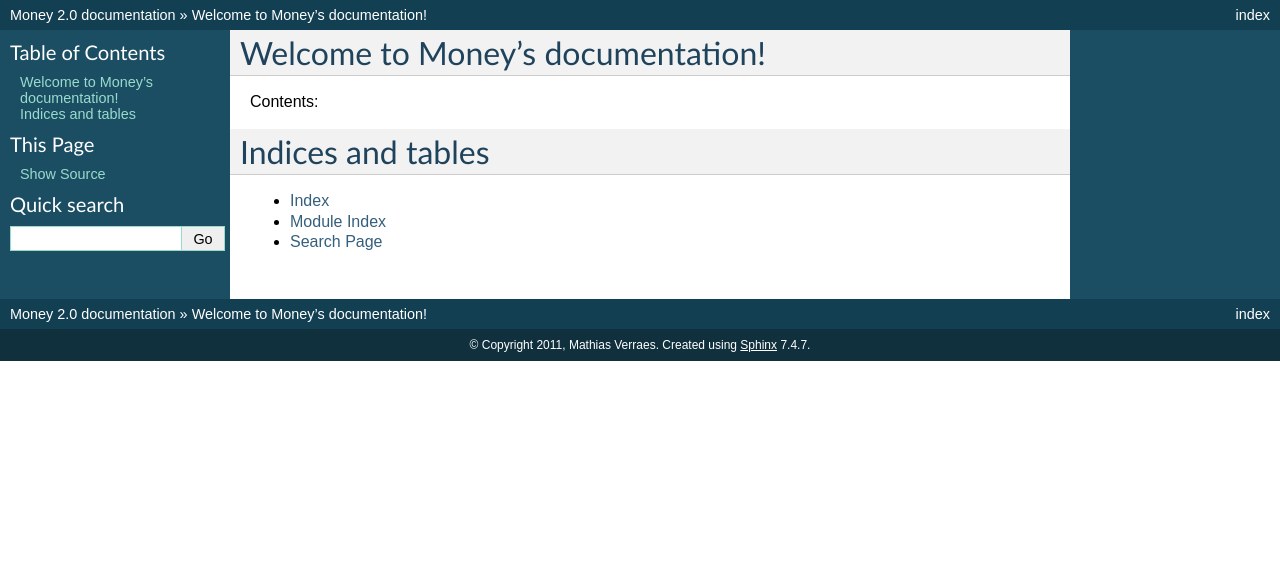
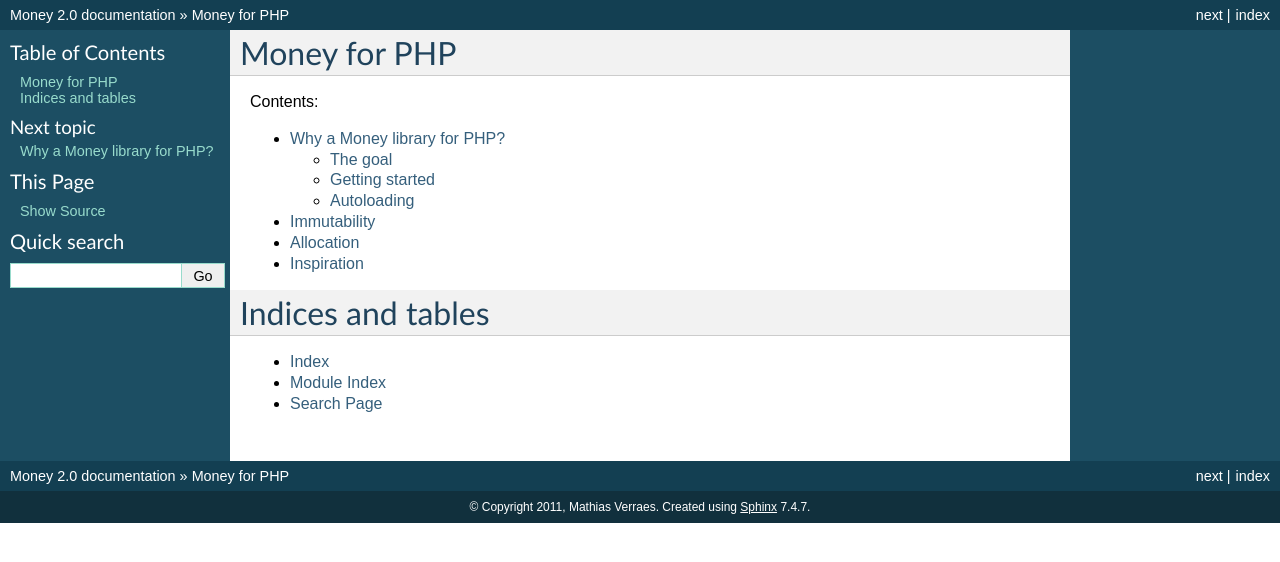
Before and after one commit to moneyphp/money, a Sphinx documentation site: the page built from doc/index.rst, in a window 1280 px wide. Shown: the top 562 px of the page. Built offline with Sphinx 7.4.7, drawn with Linux system fonts in a browser that asks for light colours.

Commit message:
docs formatting

```diff
--- a/doc/Allocation.rst
+++ b/doc/Allocation.rst
@@ -1,12 +1,14 @@
 
 Allocation
-----------
+==========
 
 My company made a whopping profit of 5 cents, which has to be divided amongst myself (70%) and my
 investor (30%). Cents can't be divided, so I can't give 3.5 and 1.5 cents. If I round up,
 I get 4 cents, the investor gets 2, which means I need to conjure up an additional cent. Rounding
 down to 3 and 1 cent leaves me 1 cent. Apart from re-investing that cent in the company, the best solution
 is to keep handing out the remainder until all money is spent. In other words:
+
+.. code-block:: php
 
    <?php
    $profit = Money::EUR(5);
--- a/doc/Immutability.rst
+++ b/doc/Immutability.rst
@@ -1,27 +1,36 @@
 
 Immutability
-------------
+============
 
 Jim and Hannah both want to buy a copy of book priced at EUR 25.
+
+.. code-block:: php
 
    <?php
    $jim_price = $hannah_price = Money::EUR(2500);
 
 Jim has a coupon for EUR 5.
 
+.. code-block:: php
+
    <?php
    $coupon = Money::EUR(500);
    $jim_price->subtract($coupon);
 
-Because $jim_price and $hannah_price are the same object, you'd expect Hannah to now have the reduced
-price as well. To prevent this problem, Money objects are immutable. With the code above, both
-$jim_price and $hannah_price are still EUR 25:
+Because ``$jim_price`` and ``$hannah_price`` are the same object, you'd expect Hannah to now have the reduced
+price as well. To prevent this problem, Money objects are **immutable**. With the code above, both
+``$jim_price`` and ``$hannah_price`` are still EUR 25:
+
+.. code-block:: php
 
    <?php
    $jim_price->equals($hannah_price); // true
 
 The correct way of doing operations is:
 
+.. code-block:: php
+
+   <?php
    $jim_price = $jim_price->subtract($coupon);
    $jim_price->lessThan($hannah_price); // true
    $jim_price->equals(Money::EUR(2000)); // true
--- a/doc/Introduction.rst
+++ b/doc/Introduction.rst
@@ -4,23 +4,21 @@
 
 Also see http://blog.verraes.net/2011/04/fowler-money-pattern-in-php/
 
-This is a PHP implementation of the Money pattern, as described in [Fowler2002]:
+This is a PHP implementation of the Money pattern, as described in [Fowler2002]_ :
 
-> A large proportion of the computers in this world manipulate money, so it's always puzzled me
-> that money isn't actually a first class data type in any mainstream programming language. The
-> lack of a type causes problems, the most obvious surrounding currencies. If all your calculations
-> are done in a single currency, this isn't a huge problem, but once you involve multiple currencies
-> you want to avoid adding your dollars to your yen without taking the currency differences into
-> account. The more subtle problem is with rounding. Monetary calculations are often rounded to the
-> smallest currency unit. When you do this it's easy to lose pennies (or your local equivalent)
-> because of rounding errors.
+   A large proportion of the computers in this world manipulate money, so it's always puzzled me
+   that money isn't actually a first class data type in any mainstream programming language. The
+   lack of a type causes problems, the most obvious surrounding currencies. If all your calculations
+   are done in a single currency, this isn't a huge problem, but once you involve multiple currencies
+   you want to avoid adding your dollars to your yen without taking the currency differences into
+   account. The more subtle problem is with rounding. Monetary calculations are often rounded to the
+   smallest currency unit. When you do this it's easy to lose pennies (or your local equivalent)
+   because of rounding errors.
 
-[Fowler2002]
-Fowler, M., D. Rice, M. Foemmel, E. Hieatt, R. Mee, and R. Stafford, Patterns of Enterprise Application Architecture, Addison-Wesley, 2002.
-http://martinfowler.com/books.html#eaa
+.. [Fowler2002] Fowler, M., D. Rice, M. Foemmel, E. Hieatt, R. Mee, and R. Stafford, Patterns of Enterprise Application Architecture, Addison-Wesley, 2002. http://martinfowler.com/books.html#eaa
 
 The goal
-========
+--------
 
 Implement a reusable Money class in PHP, using all the best practices and taking care of all the
 subtle intricacies of handling money. I hope to add a lot more features, such as dealing with major
@@ -30,7 +28,19 @@
 
 
 Getting started
-===============
+---------------
+
+All amounts are represented in the smallest unit (eg. cents), so USD 5.00 is written as
+
+.. code-block:: php
+
+   <?php
+   $fiver = new Money(500, new Currency('USD'));
+   // or shorter:
+   $fiver = Money::USD(500);
+
+Autoloading
+-----------
 
 You'll need an autoloader. Money is PSR-0 compatible, so if you are using the Symfony2 autoloader, this will do:
 
@@ -44,15 +54,3 @@
       'Money' => __DIR__ . '/vendor/money/lib/',
    ));
    $loader->register();
-
-
-
-
-All amounts are represented in the smallest unit (eg. cents), so USD 5.00 is written as
-
-.. code-block:: php
-
-   <?php
-   $fiver = new Money(500, new Currency('USD'));
-   // or shorter:
-   $fiver = Money::USD(500);
--- a/doc/index.rst
+++ b/doc/index.rst
@@ -1,15 +1,17 @@
-.. Money documentation master file, created by
-   sphinx-quickstart on Sat Dec  3 09:44:48 2011.
-   You can adapt this file completely to your liking, but it should at least
-   contain the root `toctree` directive.
 
-Welcome to Money's documentation!
-=================================
+Money for PHP
+=============
 
 Contents:
 
 .. toctree::
    :maxdepth: 2
+
+   Introduction
+   Immutability
+   Allocation
+   Inspiration
+
 
 
 
```
Also changed, not shown: 2 other files.
